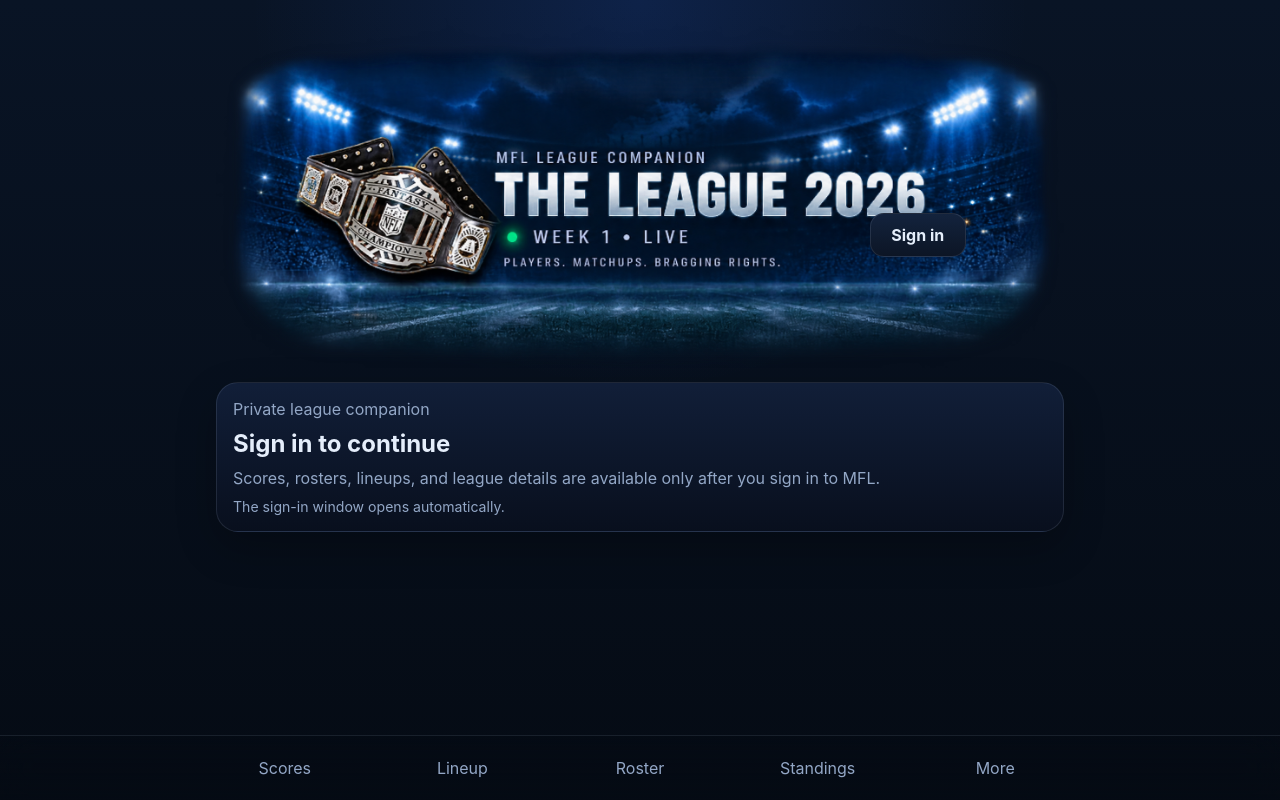
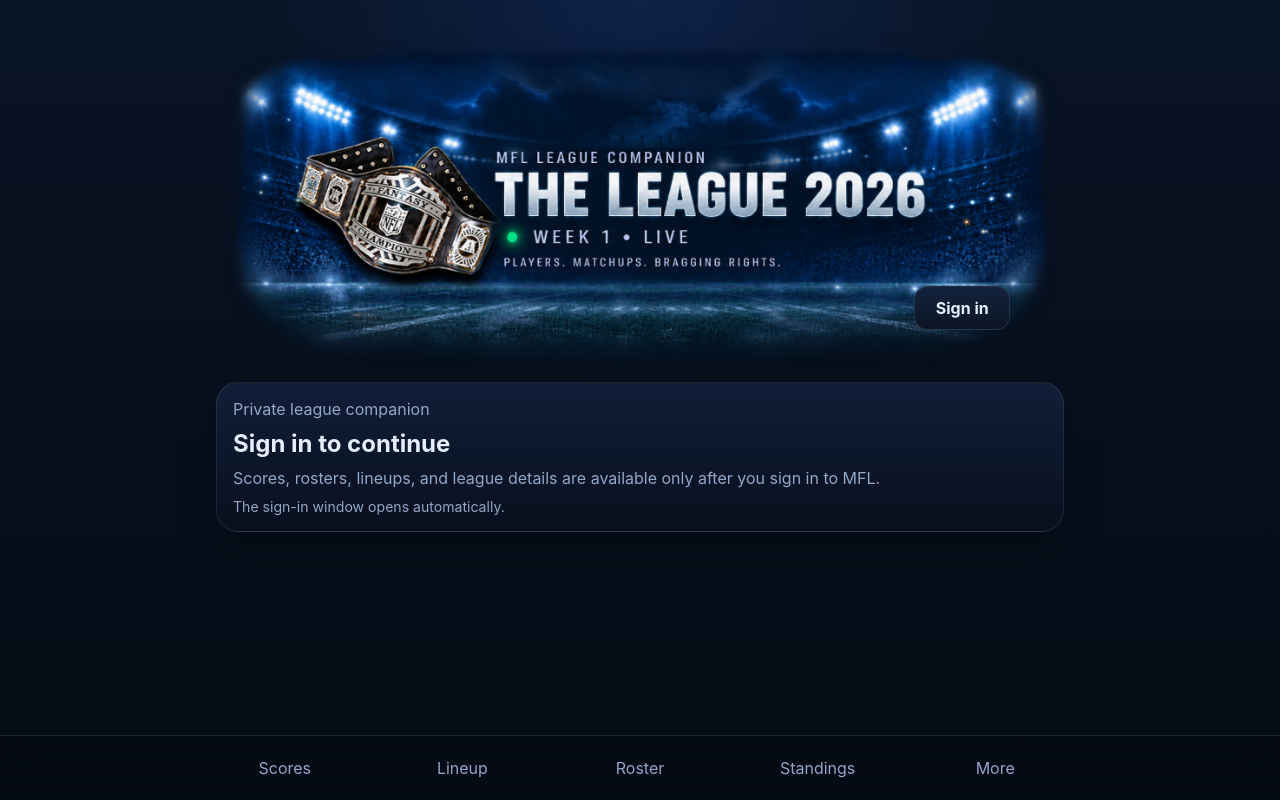
Before and after one commit to miramesigns/theleague, a Next.js app: page / in a window 1280 px wide. Built offline with nearby package versions, Linux system fonts and the light colour scheme; no server answers.

Commit message:
fix: move desktop auth control below hero text

```diff
--- a/app/globals.css
+++ b/app/globals.css
@@ -76,8 +76,8 @@
 
 .topbar-actions {
   position: absolute;
-  top: 62%;
-  left: 82.75%;
+  top: 83%;
+  left: 88%;
   z-index: 2;
   transform: translate(-50%, -50%);
 }
@@ -1243,6 +1243,11 @@
     margin-left: -12px;
   }
 
+  .topbar-actions {
+    top: 62%;
+    left: 82.75%;
+  }
+
   .score-nums {
     flex-direction: column;
     align-items: flex-start;
--- a/app/layout.tsx
+++ b/app/layout.tsx
@@ -38,7 +38,7 @@
             <header className="topbar site-header">
               <Link href="/scores" className="site-banner" aria-label="MFL League Companion home">
                 <Image
-                  src="/the-league-2026-hero.png"
+                  src="/the-league-2026-hero-clean.png"
                   alt="The League 2026 — Week 1 live fantasy football companion"
                   className="site-banner-image"
                   width={1953}
--- a/lib/access-control.ts
+++ b/lib/access-control.ts
@@ -8,6 +8,7 @@
   '/the-league-2026-banner.jpg',
   '/the-league-2026-championship-belt.png',
   '/the-league-2026-hero.png',
+  '/the-league-2026-hero-clean.png',
 ]);
 
 export function isPublicCompanionPath(pathname: string): boolean {
```
Also changed, not shown: public/the-league-2026-hero-clean.png (added), 1 other file (tests, documents, lock files or other folders).
